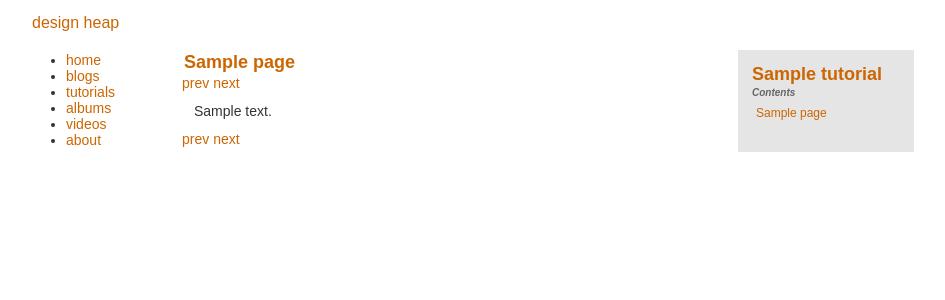
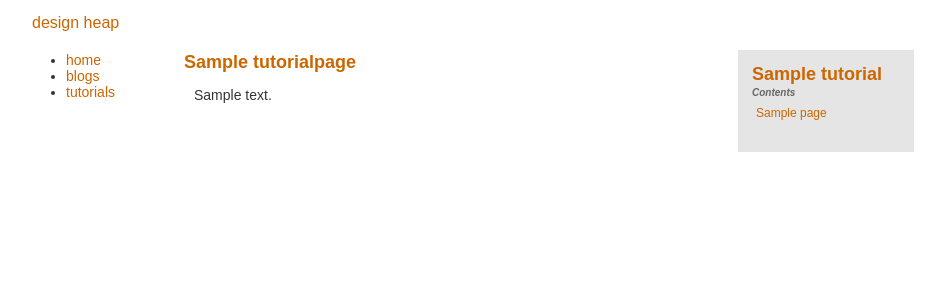
Before and after one commit to CloudCray/DesignHeap, a Django app: template DesignHeap/base/templates/tutorials/tutorial_page.html in a window 1280 px wide. Shown: the top 300 px of the page, without its empty margins (164-1109 px from the left). Run offline with Django 3.2, Linux system fonts and the light colour scheme; tables that the repository leaves empty hold one stand-in row (values such as "Sample post"); the template is opened without the code that fills it: values that come from a table or form of the project are taken from there, most other values are stand-ins (such as "Sample title", 1, 10 or a date in 2020); some libraries are stand-ins or nearby versions.

Commit message:
Tutorial_page view properly parameterized and sorts

```diff
--- a/DesignHeap/base/templates/tutorials/tutorial_page.html
+++ b/DesignHeap/base/templates/tutorials/tutorial_page.html
@@ -11,9 +11,6 @@
 	<li><a href="/">home</a></li>
 	<li><a href="/blog">blogs</a></li>
 	<li><a href="/tutorials">tutorials</a></li>
-	<li><a href="">albums</a></li>
-	<li><a href="">videos</a></li>
-	<li><a href="">about</a></li>
 	</ul>
 </div>
 <div id="right_nav">
--- a/DesignHeap/tutorials/views.py
+++ b/DesignHeap/tutorials/views.py
@@ -25,8 +25,8 @@
     page_num = int(page_num)
     series = TutorialSeries.objects.get(is_published=True, url_friendly_title=series_name)
     tutorial = Tutorial.objects.get(is_published=True, series=series, url_friendly_title=tutorial_name)
-    pages = [x for x in tutorial.pages()]
-    page = pages[page_num]
+    page = TutorialPage.objects.get(tutorial=tutorial, ordinal=page_num)
+    pages = list([x for x in tutorial.pages()]).sort(key=lambda x: x.ordinal)
     page.prev = None
     page.next = None
     if not page_num == 0:
```
